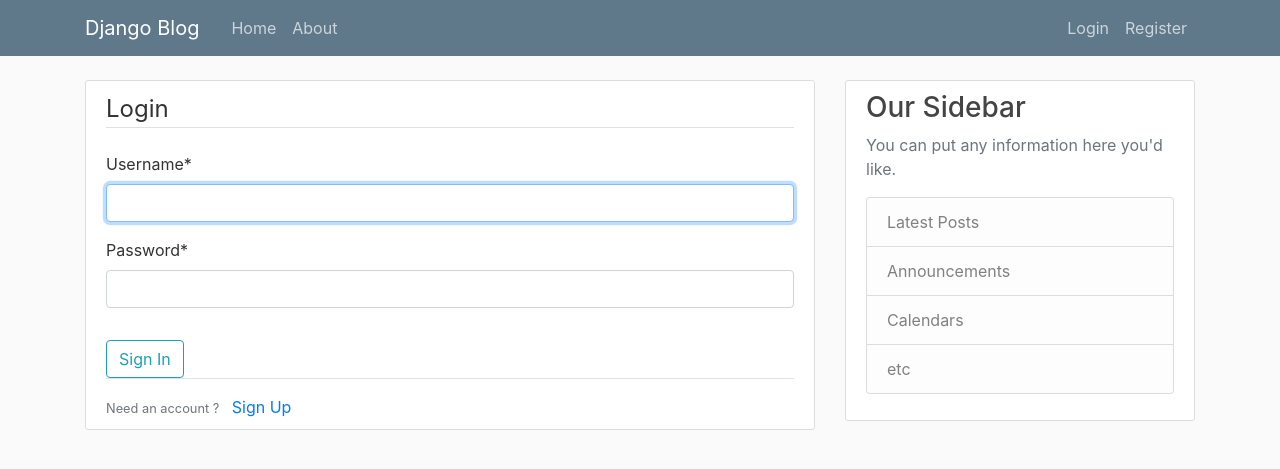
After one commit to varunpusarla/Blog, a Django app: page /login/ in a window 1280 px wide. The commit adds this page. Shown: the top 469 px of the page. Run offline with Django 3.2, Linux system fonts and the light colour scheme; some libraries are stand-ins or nearby versions.

Commit message:
Add logi/logout functionality

```diff
--- a/django_project/blog/templates/blog/base.html
+++ b/django_project/blog/templates/blog/base.html
@@ -33,8 +33,13 @@
             </div>
             <!-- Navbar Right Side -->
             <div class="navbar-nav">
-              <a class="nav-item nav-link" href="#">Login</a>
-              <a class="nav-item nav-link" href="#">Register</a>
+              {% if user.is_authenticated %}
+              <a class="nav-item nav-link" href="{%url 'logout' %}">Logout</a>
+              <a class="nav-item nav-link" href="{%url 'profile' %}">Profile</a>
+              {% else %}
+              <a class="nav-item nav-link" href="{%url 'login' %}">Login</a>
+              <a class="nav-item nav-link" href="{%url 'register' %}">Register</a>
+              {% endif %}
             </div>
           </div>
         </div>
--- a/django_project/django_project/settings.py
+++ b/django_project/django_project/settings.py
@@ -123,3 +123,7 @@ USE_TZ = True
 STATIC_URL = '/static/'
 
 CRISPY_TEMPLATE_PACK= 'bootstrap4'
+
+LOGIN_REDIRECT_URL= 'blog-home'
+
+LOGIN_URL= 'login'
--- a/django_project/django_project/urls.py
+++ b/django_project/django_project/urls.py
@@ -16,10 +16,14 @@ Including another URLconf
 from django.contrib import admin
 from django.urls import path, include
 from user import views as user_views
+from django.contrib.auth import views as auth_views
 
 urlpatterns = [
     path('admin/', admin.site.urls),
     path('', include('blog.urls')),
-    path('register/', user_views.register, name='register')
+    path('register/', user_views.register, name='register'),
+    path('profile/', user_views.profile, name='profile'),
+    path('login/', auth_views.LoginView.as_view(template_name='user/login.html'), name='login'),
+    path('logout/', auth_views.LogoutView.as_view(template_name='user/logout.html'), name='logout')
 
 ]
--- /dev/null
+++ b/django_project/user/templates/user/login.html
@@ -0,0 +1,24 @@
+{% extends 'blog/base.html' %}
+{% load crispy_forms_tags %}
+{% block content %}
+    <div class='content-section'>
+        <form method='POST'>
+            {% csrf_token %}
+            <fieldset class='form-group'>
+                <legend class='border-bottom mb-4'>Login</legend>
+                {{form| crispy}}
+            </fieldset>
+
+            <div class='from-goup'>
+                <button class='btn btn-outline-info' type="submit">Sign In</button>
+            </div>
+        </form>
+
+        <div class='border-top pt-3'>
+            <small class='text-muted'>Need  an account ?</small>
+            <a class='ml-2' href="{% url 'register' %}">Sign Up</a>
+
+        </div>
+
+    </div>
+{% endblock content %}
--- /dev/null
+++ b/django_project/user/templates/user/profile.html
@@ -0,0 +1,5 @@
+{% extends 'blog/base.html' %}
+{% load crispy_forms_tags %}
+{% block content %}
+<h1>{{user.username}}</h1>
+{% endblock content %}
```
Also changed, not shown: django_project/user/templates/user/logout.html (added, +14 -0 lines), django_project/user/views.py (+7 -1 lines), django_project/db.sqlite3.
